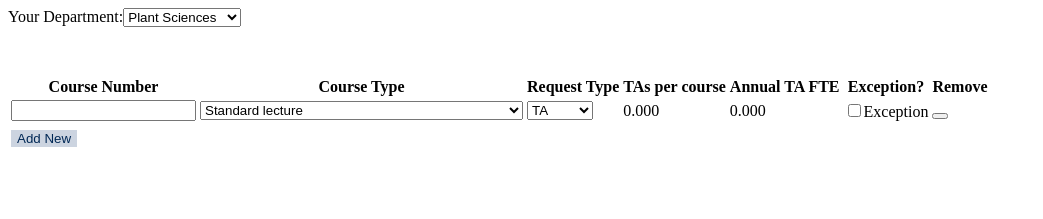
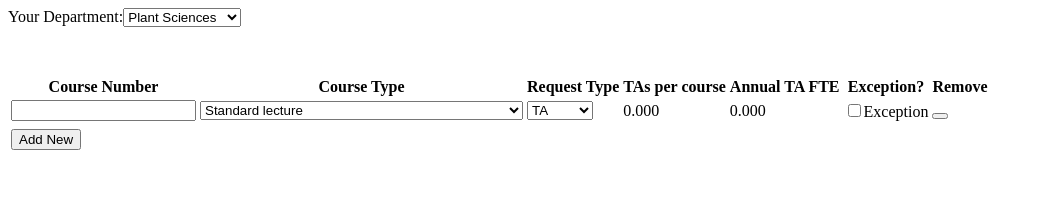
Before and after one commit to ucdavis/tacos, a React app in the folder src/tacos.mvc/: page / in a window 1280 px wide. Shown: the top 219 px of the page, without its empty margins (0-1043 px from the left). Built offline with nearby package versions, Linux system fonts and the light colour scheme; the HTML template or start-up script is replaced by a standard one.

Commit message:
I didn't like this gray button, should be primary blue

```diff
--- a/src/tacos.mvc/ClientApp/css/site.scss
+++ b/src/tacos.mvc/ClientApp/css/site.scss
@@ -161,7 +161,15 @@
 
 .navbar {
   background: url(../media/banner.svg) center top/cover no-repeat;
-} */
+}
+
+#add-new{
+    background-color: $accent;
+    color: $primary-color;
+    border: none;
+}
+
+*/
 
 .table{
     margin-top: 3rem;
@@ -171,11 +179,6 @@
     }
 }
 
-#add-new{
-background-color: $accent;
-color: $primary-color;
-border: none;
-}
 
 .input-group-text{
 background-color: $accent;
```
